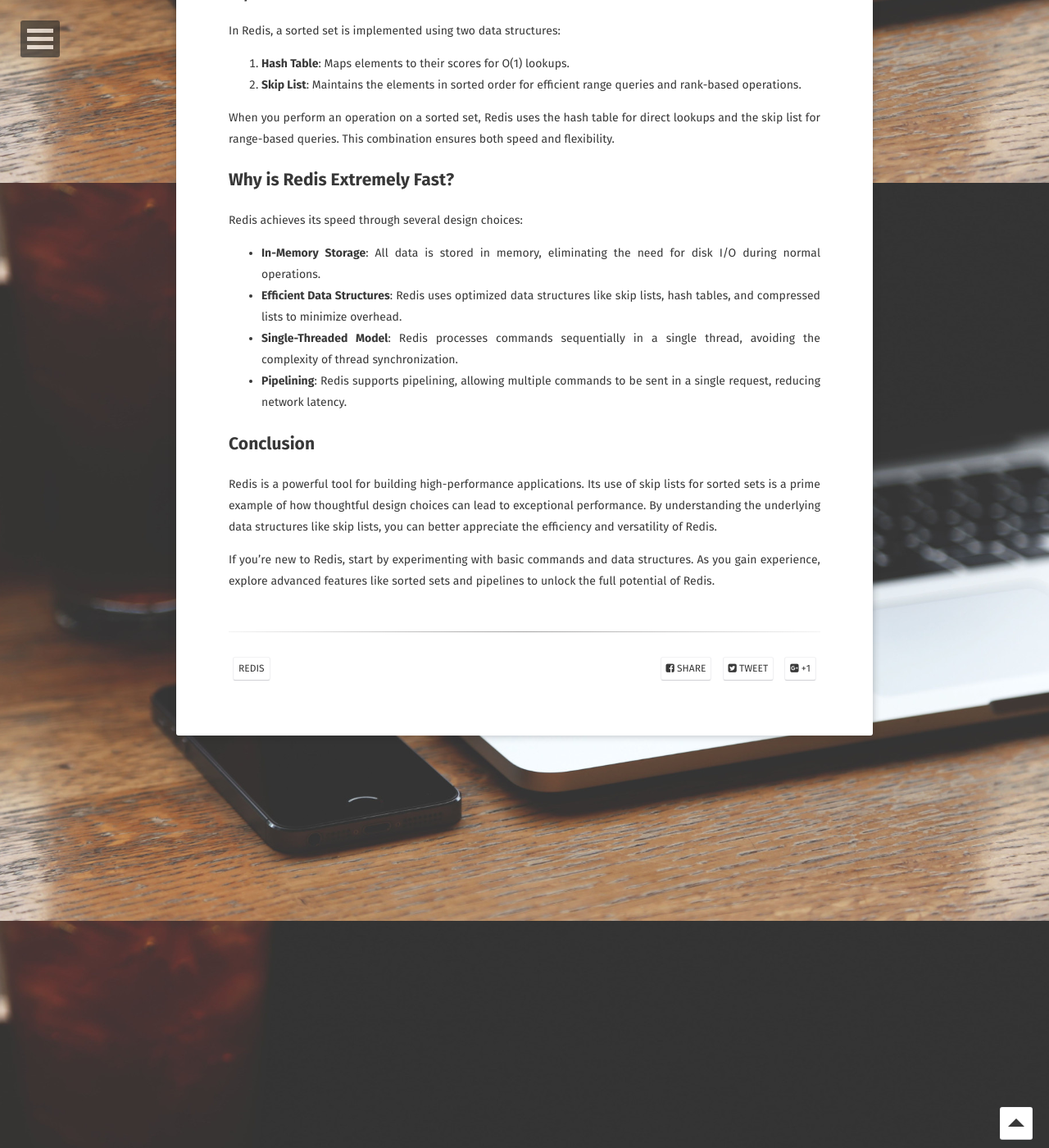
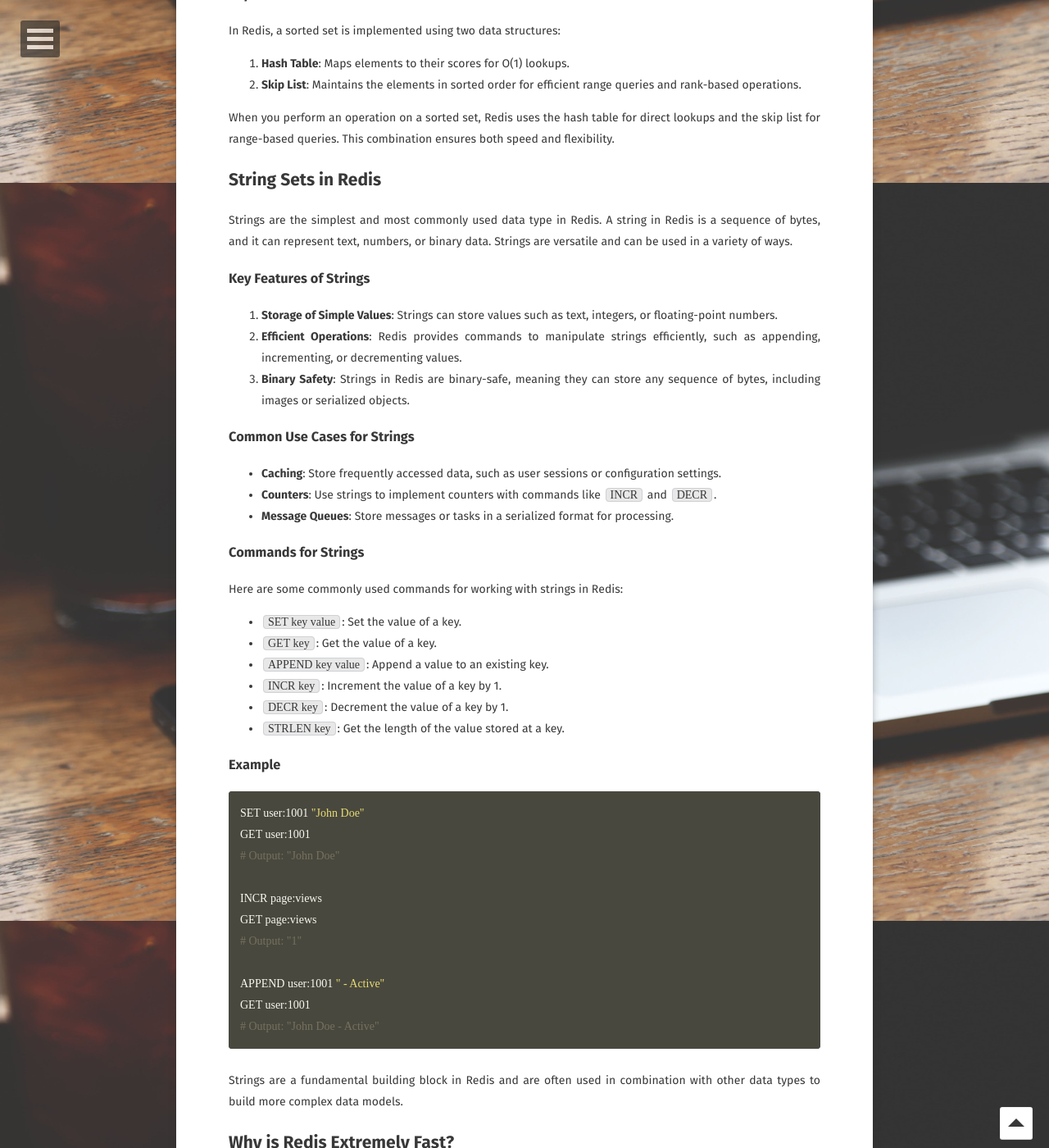
Before and after one commit to ddoffy/ddoffy.github.io, a Jekyll site: the page built from _posts/2025-03-22-how-redis-works.md, in a window 1280 px wide and 1400 px high, scrolled down 1577 px. Shown: the whole window at 82% size. Built offline with Jekyll 4.4.1, drawn with Linux system fonts in a browser that asks for light colours; some web fonts are replaced; comment, search, counter and statistics services are not loaded; some of the changed text lies outside the part shown.

Commit message:
Add string sets explained

````diff
--- a/_posts/2025-03-22-how-redis-works.md
+++ b/_posts/2025-03-22-how-redis-works.md
@@ -53,6 +53,51 @@
 
 When you perform an operation on a sorted set, Redis uses the hash table for direct lookups and the skip list for range-based queries. This combination ensures both speed and flexibility.
 
+## String Sets in Redis
+
+Strings are the simplest and most commonly used data type in Redis. A string in Redis is a sequence of bytes, and it can represent text, numbers, or binary data. Strings are versatile and can be used in a variety of ways.
+
+### Key Features of Strings
+
+1. **Storage of Simple Values**: Strings can store values such as text, integers, or floating-point numbers.
+2. **Efficient Operations**: Redis provides commands to manipulate strings efficiently, such as appending, incrementing, or decrementing values.
+3. **Binary Safety**: Strings in Redis are binary-safe, meaning they can store any sequence of bytes, including images or serialized objects.
+
+### Common Use Cases for Strings
+
+- **Caching**: Store frequently accessed data, such as user sessions or configuration settings.
+- **Counters**: Use strings to implement counters with commands like `INCR` and `DECR`.
+- **Message Queues**: Store messages or tasks in a serialized format for processing.
+
+### Commands for Strings
+
+Here are some commonly used commands for working with strings in Redis:
+
+- `SET key value`: Set the value of a key.
+- `GET key`: Get the value of a key.
+- `APPEND key value`: Append a value to an existing key.
+- `INCR key`: Increment the value of a key by 1.
+- `DECR key`: Decrement the value of a key by 1.
+- `STRLEN key`: Get the length of the value stored at a key.
+
+### Example
+
+```bash
+SET user:1001 "John Doe"
+GET user:1001
+# Output: "John Doe"
+
+INCR page:views
+GET page:views
+# Output: "1"
+
+APPEND user:1001 " - Active"
+GET user:1001
+# Output: "John Doe - Active"
+```
+
+Strings are a fundamental building block in Redis and are often used in combination with other data types to build more complex data models.
+
 ## Why is Redis Extremely Fast?
 
 Redis achieves its speed through several design choices:
````
